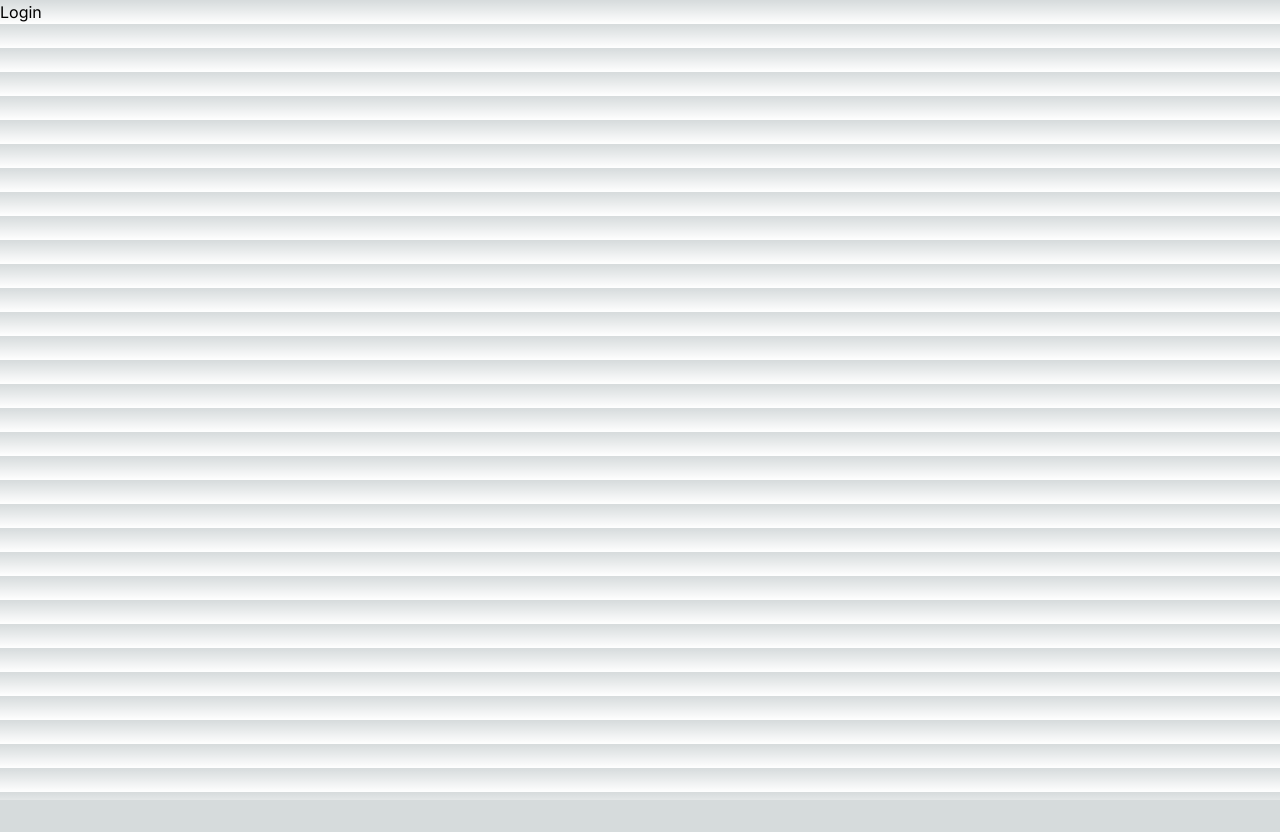
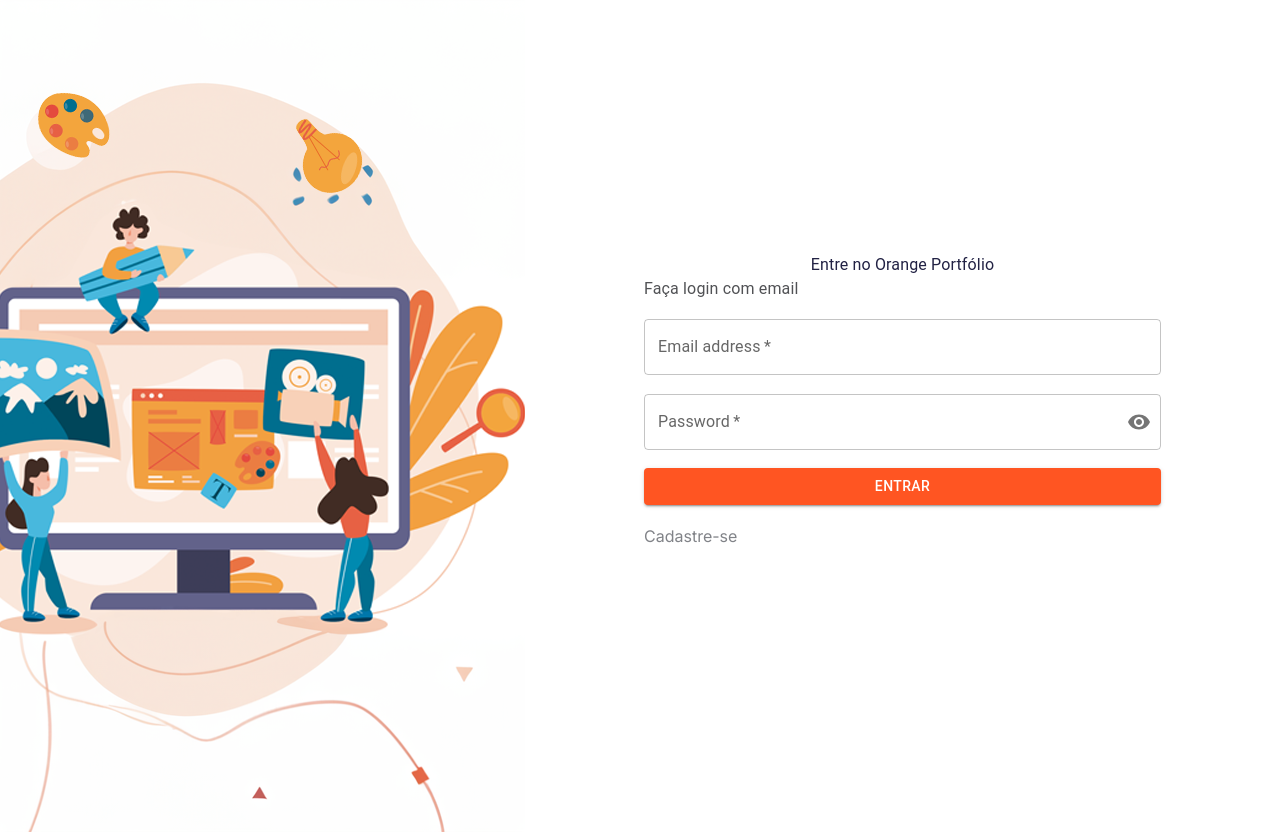
Before and after one commit to Squad-37-Hackaton-FCamara/Orange-Portfolio-Front, a Next.js app: page /login in a window 1280 px wide. Before the commit the page ends 800 px from the top, so only its background shows below. Built offline with nearby package versions, Linux system fonts and the light colour scheme.

Commit message:
feat: tela de login e componentes

```diff
--- a/package.json
+++ b/package.json
@@ -9,7 +9,13 @@
     "lint": "next lint"
   },
   "dependencies": {
+    "@emotion/react": "^11.11.3",
+    "@emotion/styled": "^11.11.0",
+    "@fontsource/roboto": "^5.0.8",
     "@material/web": "^1.2.0",
+    "@mui/icons-material": "^5.15.6",
+    "@mui/material": "^5.15.6",
+    "clsx": "^2.1.0",
     "next": "14.1.0",
     "react": "^18",
     "react-dom": "^18"
--- a/src/app/(auth)/login/page.tsx
+++ b/src/app/(auth)/login/page.tsx
@@ -1,7 +1,13 @@
-function LoginPage() {
-    return(
-        <div>Login</div>
-    );
+"use client"
+import FormularioLogin from "@/app/_helpers/form";
+import Image from 'next/image'
+import ImgLogin from '../../assets/img_login.png'
+
+export default function LoginPage() {
+  return (
+    <main className="flex">
+        <Image src={ImgLogin} alt="Ilustração" className="h-[832px] w-[525px] md:hidden"/>
+        <FormularioLogin />
+    </main>
+  );
 }
-
-export default LoginPage;
--- /dev/null
+++ b/src/app/_helpers/campoSenha/index.tsx
@@ -0,0 +1,40 @@
+import VisibilityIcon from '@mui/icons-material/Visibility';
+import { IconButton, InputAdornment } from '@mui/material';
+import VisibilityOffIcon from '@mui/icons-material/VisibilityOff';
+import InputLabel from '@mui/material/InputLabel';
+import OutlinedInput from '@mui/material/OutlinedInput';
+import FormControl from '@mui/material/FormControl';
+import * as React from 'react';
+
+export default function CampoSenha() {
+  const [showPassword, setShowPassword] = React.useState(false);
+
+  const handleClickShowPassword = () => setShowPassword((show) => !show);
+
+  const handleMouseDownPassword = (event: React.MouseEvent<HTMLButtonElement>) => {
+    event.preventDefault();
+  }
+
+  return (
+    <FormControl required variant="outlined">
+      <InputLabel htmlFor="outlined-adornment-password">Password</InputLabel>
+      <OutlinedInput
+        id="outlined-adornment-password"
+        type={showPassword ? 'text' : 'password'}
+        endAdornment={
+          <InputAdornment position="end">
+            <IconButton
+              aria-label="toggle password visibility"
+              onClick={handleClickShowPassword}
+              onMouseDown={handleMouseDownPassword}
+              edge="end"
+            >
+              {showPassword ? <VisibilityOffIcon /> : <VisibilityIcon />}
+            </IconButton>
+          </InputAdornment>
+        }
+        label="Password"
+      />
+    </FormControl>
+  );
+}
--- /dev/null
+++ b/src/app/_helpers/form/index.tsx
@@ -0,0 +1,47 @@
+import TextField from '@mui/material/TextField';
+import CampoSenha from '../campoSenha';
+import Link from 'next/link'
+import * as React from 'react';
+import { createTheme, ThemeProvider } from '@mui/material/styles';
+import Button from '@mui/material/Button';
+import clsx from "clsx"
+import { Typography } from '@mui/material';
+
+const theme = createTheme({
+  palette: {
+    primary: {
+      main: '#FF5522',
+      light: '#FF8833',
+      dark: '#CC4400',
+      contrastText: '#FFFFFF',
+    },
+  },
+});
+
+export default function FormularioLogin() {
+  return (
+    <form className='flex flex-col justify-center items-center w-[100vh] h-[100vh]'>
+      <Typography component='h1' className={clsx(
+        'text-5xl mb-5 md:text-2xl',
+        'text-color-principal-90 '
+      )}
+      >Entre no Orange Portfólio</Typography>
+      <div className='flex flex-col justify-between w-[517px] h-[271px] md:w-[312px]'>
+        <Typography component='p' className={clsx(
+          'text-2xl md:text-base',
+          'text-color-neutral-110'
+        )}
+        >Faça login com email</Typography>
+        <TextField
+          id="outlined-basic"
+          label="Email address"
+          variant="outlined"
+          required
+        />
+        <CampoSenha />
+        <ThemeProvider theme={theme}><Button variant="contained" color='primary' className='bg-color-secondary-100'>ENTRAR</Button></ThemeProvider>
+        <Link href="/cadastro" className='text-color-neutral-100 text-base'>Cadastre-se</Link>
+      </div>
+    </form>
+  );
+}
--- a/src/app/globals.css
+++ b/src/app/globals.css
@@ -18,12 +18,7 @@
 
 body {
   color: rgb(var(--foreground-rgb));
-  background: linear-gradient(
-      to bottom,
-      transparent,
-      rgb(var(--background-end-rgb))
-    )
-    rgb(var(--background-start-rgb));
+  background: #FFFFFF;
 }
 
 @layer utilities {
```
Also changed, not shown: src/app/assets/img_login.png (added), 1 other file (tests, documents, lock files or other folders).
